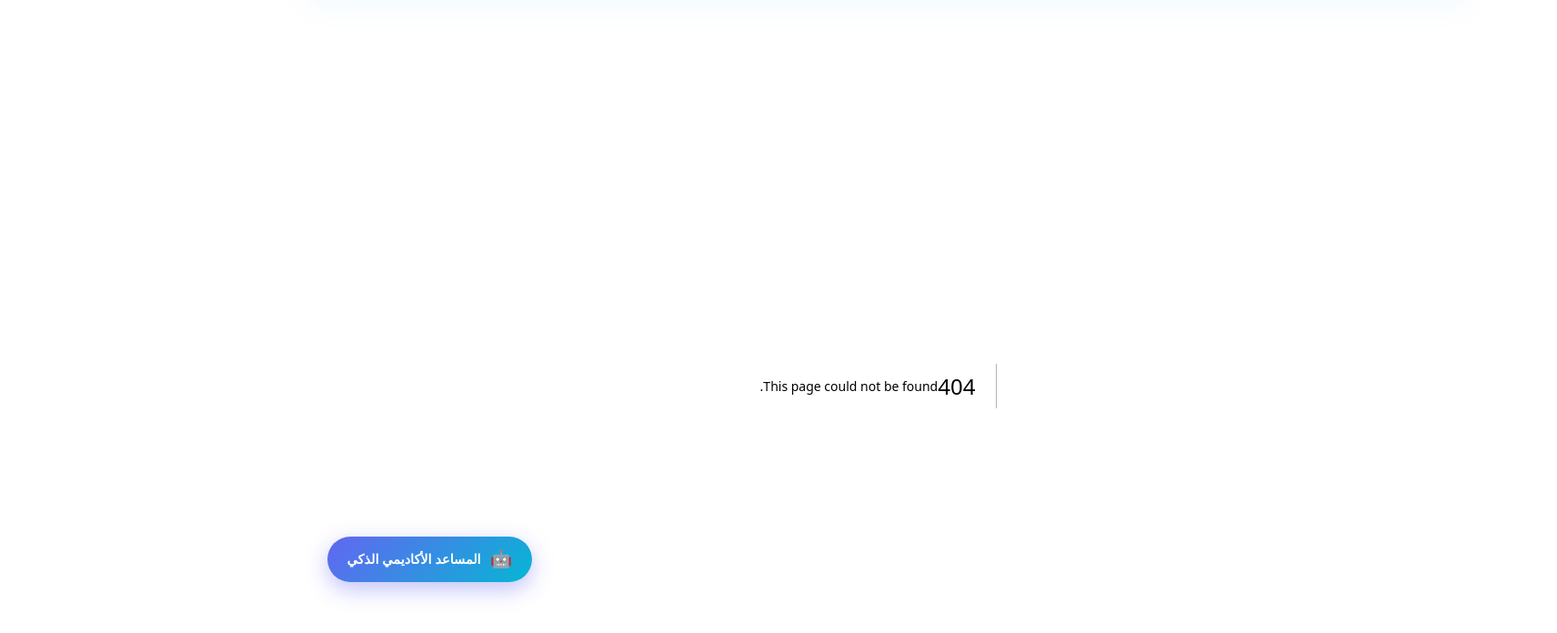
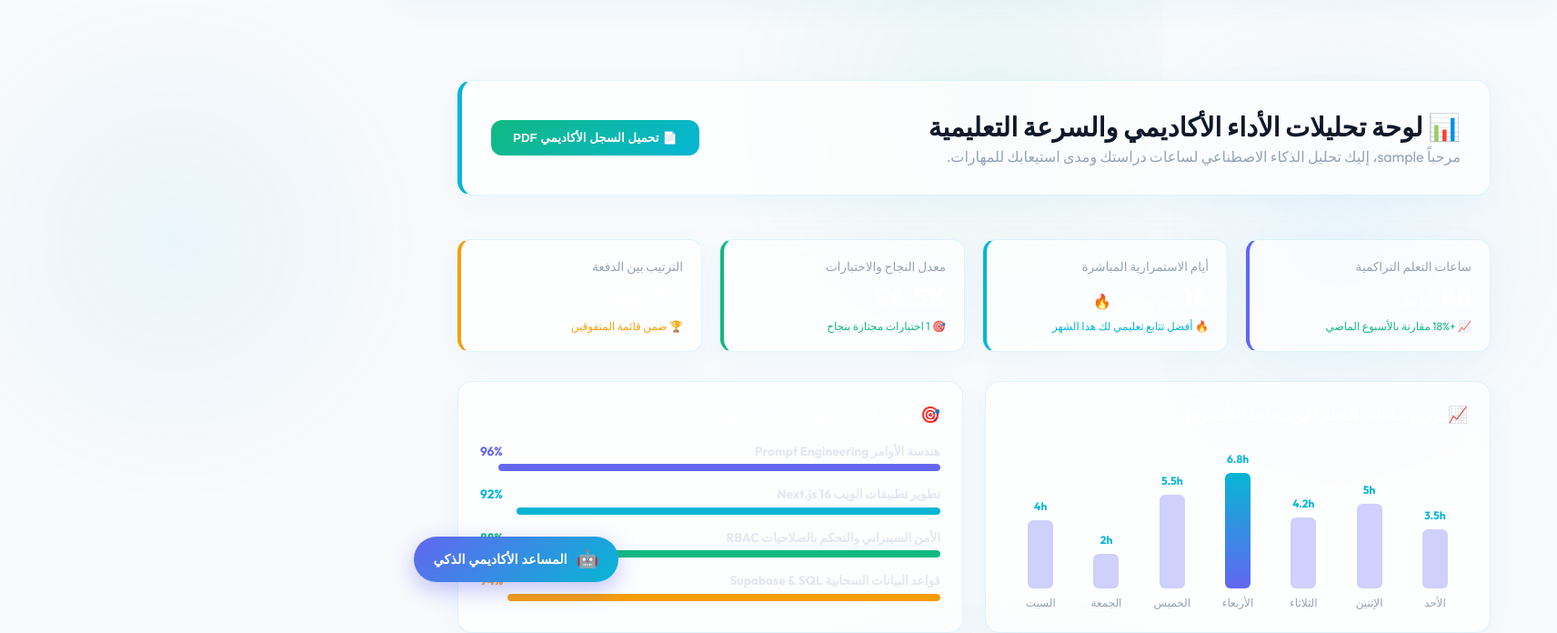
Before and after one commit to digitalautomationcompanyinfo-arch/learnnov-web, a Next.js app: page /analytics in a window 1280 px wide. Before the commit this address had no page. Shown: the part 136-832 px from the top of the page at 91% size, 1712 px wide, since content can reach past the window. Built offline with nearby package versions, Linux system fonts and the light colour scheme; sample sign-in values are in the browser's storage.

Commit message:
Add Academic Analytics & AI Performance Radar page

```diff
--- /dev/null
+++ b/src/app/analytics/page.tsx
@@ -0,0 +1,150 @@
+'use client';
+
+import React, { useState, useEffect } from 'react';
+import { useAuth } from '@/context/AuthContext';
+import { useLanguage } from '@/context/LanguageContext';
+import { loadDatabase, DBStore } from '@/services/db-store';
+
+export default function AnalyticsPage() {
+  const { isLoggedIn, userName, userRole, isLoading } = useAuth();
+  const { language, isRtl } = useLanguage();
+  const [db, setDb] = useState<DBStore | null>(null);
+  const [selectedTimeframe, setSelectedTimeframe] = useState<'week' | 'month' | 'year'>('month');
+
+  useEffect(() => {
+    setDb(loadDatabase());
+  }, []);
+
+  if (isLoading || !isLoggedIn) {
+    return (
+      <div style={{ display: 'flex', justifyContent: 'center', alignItems: 'center', height: '100vh', background: '#0b0f19', color: '#FFF' }}>
+        جاري تحضير مؤشرات أداء الطالب...
+      </div>
+    );
+  }
+
+  const studentName = userName || 'طالب ليرنوف المتميز';
+  const completedCoursesCount = db?.certificates.length || 2;
+  const examsPassedCount = db?.exams.length || 3;
+  const totalLearningHours = 48;
+  const streakDays = 14;
+
+  const skills = [
+    { name: language === 'ar' ? 'هندسة الأوامر Prompt Engineering' : 'Prompt Engineering', score: 96, color: '#6366F1' },
+    { name: language === 'ar' ? 'تطوير تطبيقات الويب Next.js 16' : 'Next.js 16 Web Dev', score: 92, color: '#06B6D4' },
+    { name: language === 'ar' ? 'الأمن السيبراني والتحكم بالصلاحيات RBAC' : 'Cybersecurity & RBAC', score: 88, color: '#10B981' },
+    { name: language === 'ar' ? 'قواعد البيانات السحابية Supabase & SQL' : 'Cloud Databases & SQL', score: 94, color: '#F59E0B' },
+  ];
+
+  const weeklyData = [
+    { day: language === 'ar' ? 'الأحد' : 'Sun', hours: 3.5 },
+    { day: language === 'ar' ? 'الإثنين' : 'Mon', hours: 5.0 },
+    { day: language === 'ar' ? 'الثلاثاء' : 'Tue', hours: 4.2 },
+    { day: language === 'ar' ? 'الأربعاء' : 'Wed', hours: 6.8 },
+    { day: language === 'ar' ? 'الخميس' : 'Thu', hours: 5.5 },
+    { day: language === 'ar' ? 'الجمعة' : 'Fri', hours: 2.0 },
+    { day: language === 'ar' ? 'السبت' : 'Sat', hours: 4.0 },
+  ];
+
+  const handleDownloadPdf = () => {
+    alert(language === 'ar' ? 'جاري تجهيز وتحميل التقرير الأكاديمي الشامل بصيغة PDF...' : 'Generating official academic transcript PDF report...');
+  };
+
+  return (
+    <main className="dashboard-container" dir={isRtl ? 'rtl' : 'ltr'}>
+      {/* Header Banner */}
+      <div className="glass-panel profile-header" style={{ borderLeft: '5px solid #06B6D4', display: 'flex', justifyContent: 'space-between', alignItems: 'center', flexWrap: 'wrap', gap: '1.5rem' }}>
+        <div>
+          <h1 style={{ fontSize: '1.8rem', fontWeight: 800 }}>
+            📊 {language === 'ar' ? 'لوحة تحليلات الأداء الأكاديمي والسرعة التعليمية' : 'Academic Analytics & Performance Radar'}
+          </h1>
+          <p style={{ color: '#94A3B8', marginTop: '0.3rem' }}>
+            {language === 'ar' ? `مرحباً ${studentName}، إليك تحليل الذكاء الاصطناعي لساعات دراستك ومدى استيعابك للمهارات.` : `Welcome ${studentName}, here is your AI-driven learning velocity and skill radar.`}
+          </p>
+        </div>
+
+        <button onClick={handleDownloadPdf} style={{ background: 'linear-gradient(135deg, #10B981, #06B6D4)', color: '#FFF', border: 'none', padding: '0.75rem 1.5rem', borderRadius: '12px', fontWeight: 800, cursor: 'pointer', display: 'flex', alignItems: 'center', gap: '0.5rem' }}>
+          📄 {language === 'ar' ? 'تحميل السجل الأكاديمي PDF' : 'Download Transcript PDF'}
+        </button>
+      </div>
+
+      {/* KPI Cards */}
+      <div style={{ display: 'grid', gridTemplateColumns: 'repeat(auto-fit, minmax(220px, 1fr))', gap: '1.25rem', marginTop: '2rem' }}>
+        <div className="glass-panel" style={{ padding: '1.25rem', borderRadius: '14px', borderLeft: '4px solid #6366F1' }}>
+          <div style={{ fontSize: '0.85rem', color: '#94A3B8' }}>{language === 'ar' ? 'ساعات التعلم التراكمية' : 'Total Study Hours'}</div>
+          <div style={{ fontSize: '1.8rem', fontWeight: 900, color: '#FFF', margin: '0.4rem 0' }}>{totalLearningHours} <span style={{ fontSize: '1rem', fontWeight: 500 }}>ساعة</span></div>
+          <div style={{ fontSize: '0.75rem', color: '#10B981' }}>📈 +18% {language === 'ar' ? 'مقارنة بالأسبوع الماضي' : 'vs last week'}</div>
+        </div>
+
+        <div className="glass-panel" style={{ padding: '1.25rem', borderRadius: '14px', borderLeft: '4px solid #06B6D4' }}>
+          <div style={{ fontSize: '0.85rem', color: '#94A3B8' }}>{language === 'ar' ? 'أيام الاستمرارية المباشرة' : 'Current Study Streak'}</div>
+          <div style={{ fontSize: '1.8rem', fontWeight: 900, color: '#FFF', margin: '0.4rem 0' }}>{streakDays} <span style={{ fontSize: '1rem', fontWeight: 500 }}>يوم متوالي 🔥</span></div>
+          <div style={{ fontSize: '0.75rem', color: '#06B6D4' }}>🔥 {language === 'ar' ? 'أفضل تتابع تعليمي لك هذا الشهر' : 'Best monthly streak'}</div>
+        </div>
+
+        <div className="glass-panel" style={{ padding: '1.25rem', borderRadius: '14px', borderLeft: '4px solid #10B981' }}>
+          <div style={{ fontSize: '0.85rem', color: '#94A3B8' }}>{language === 'ar' ? 'معدل النجاح والاختبارات' : 'Exam Success Rate'}</div>
+          <div style={{ fontSize: '1.8rem', fontWeight: 900, color: '#FFF', margin: '0.4rem 0' }}>96.5%</div>
+          <div style={{ fontSize: '0.75rem', color: '#10B981' }}>🎯 {examsPassedCount} {language === 'ar' ? 'اختبارات مجتازة بنجاح' : 'exams passed'}</div>
+        </div>
+
+        <div className="glass-panel" style={{ padding: '1.25rem', borderRadius: '14px', borderLeft: '4px solid #F59E0B' }}>
+          <div style={{ fontSize: '0.85rem', color: '#94A3B8' }}>{language === 'ar' ? 'الترتيب بين الدفعة' : 'Cohort Percentile'}</div>
+          <div style={{ fontSize: '1.8rem', fontWeight: 900, color: '#FFF', margin: '0.4rem 0' }}>Top 3%</div>
+          <div style={{ fontSize: '0.75rem', color: '#F59E0B' }}>🏆 {language === 'ar' ? 'ضمن قائمة المتفوقين' : 'Honor Roll Student'}</div>
+        </div>
+      </div>
+
+      {/* Main Analysis Sections */}
+      <div style={{ display: 'grid', gridTemplateColumns: 'repeat(auto-fit, minmax(340px, 1fr))', gap: '1.5rem', marginTop: '2rem' }}>
+
+        {/* Weekly Hours Bar Graph Simulation */}
+        <div className="glass-panel" style={{ padding: '1.5rem', borderRadius: '16px' }}>
+          <div style={{ display: 'flex', justifyContent: 'space-between', alignItems: 'center', marginBottom: '1.5rem' }}>
+            <h3 style={{ fontSize: '1.1rem', fontWeight: 800, margin: 0, color: '#FFF' }}>
+              📈 {language === 'ar' ? 'توزيع ساعات التعلم اليومية (هذا الأسبوع)' : 'Daily Learning Distribution (This Week)'}
+            </h3>
+          </div>
+
+          <div style={{ display: 'flex', alignItems: 'flex-end', justifyContent: 'space-between', height: '180px', paddingTop: '1rem', borderBottom: '1px solid rgba(255,255,255,0.1)' }}>
+            {weeklyData.map((d, idx) => (
+              <div key={idx} style={{ display: 'flex', flexDirection: 'column', alignItems: 'center', gap: '0.5rem', flex: 1 }}>
+                <span style={{ fontSize: '0.75rem', color: '#06B6D4', fontWeight: 700 }}>{d.hours}h</span>
+                <div style={{
+                  width: '28px',
+                  height: `${(d.hours / 7) * 130}px`,
+                  background: idx === 3 ? 'linear-gradient(180deg, #06B6D4 0%, #6366F1 100%)' : 'rgba(99,102,241,0.3)',
+                  borderRadius: '6px',
+                  transition: 'height 0.3s ease'
+                }} />
+                <span style={{ fontSize: '0.75rem', color: '#94A3B8' }}>{d.day}</span>
+              </div>
+            ))}
+          </div>
+        </div>
+
+        {/* Skill Competency Heatmap */}
+        <div className="glass-panel" style={{ padding: '1.5rem', borderRadius: '16px' }}>
+          <h3 style={{ fontSize: '1.1rem', fontWeight: 800, margin: '0 0 1.25rem 0', color: '#FFF' }}>
+            🎯 {language === 'ar' ? 'مؤشر إتقان المهارات الأكاديمية' : 'Skill Mastery Index'}
+          </h3>
+
+          <div style={{ display: 'flex', flexDirection: 'column', gap: '1rem' }}>
+            {skills.map((skill, i) => (
+              <div key={i}>
+                <div style={{ display: 'flex', justifyContent: 'space-between', fontSize: '0.85rem', marginBottom: '0.35rem' }}>
+                  <span style={{ fontWeight: 700, color: '#E2E8F0' }}>{skill.name}</span>
+                  <span style={{ color: skill.color, fontWeight: 800 }}>{skill.score}%</span>
+                </div>
+                <div style={{ height: '8px', width: '100%', backgroundColor: 'rgba(255,255,255,0.08)', borderRadius: '99px', overflow: 'hidden' }}>
+                  <div style={{ height: '100%', width: `${skill.score}%`, backgroundColor: skill.color, borderRadius: '99px', transition: 'width 0.5s ease' }} />
+                </div>
+              </div>
+            ))}
+          </div>
+        </div>
+
+      </div>
+    </main>
+  );
+}
--- a/src/components/Navbar.tsx
+++ b/src/components/Navbar.tsx
@@ -27,6 +27,7 @@ export const Navbar: React.FC = () => {
     { name: t('navChat'), href: '/chat' },
     { name: language === 'ar' ? 'الإشعارات 🔔' : 'Notifications 🔔', href: '/notifications' },
     { name: language === 'ar' ? 'الملف الشخصي 👤' : 'Profile 👤', href: '/profile' },
+    { name: language === 'ar' ? 'تحليلات الأداء 📊' : 'Analytics & Performance 📊', href: '/analytics' },
     { name: language === 'ar' ? 'يوتيوب و Google 📺' : 'YouTube & Google 📺', href: '/workspace' },
     { name: language === 'ar' ? 'التوجيه المهني 💼' : 'Career Guidance 💼', href: '/career' },
     { name: language === 'ar' ? 'لوحة التحكم ⚙️' : 'Control Panel ⚙️', href: '/admin' },
```
